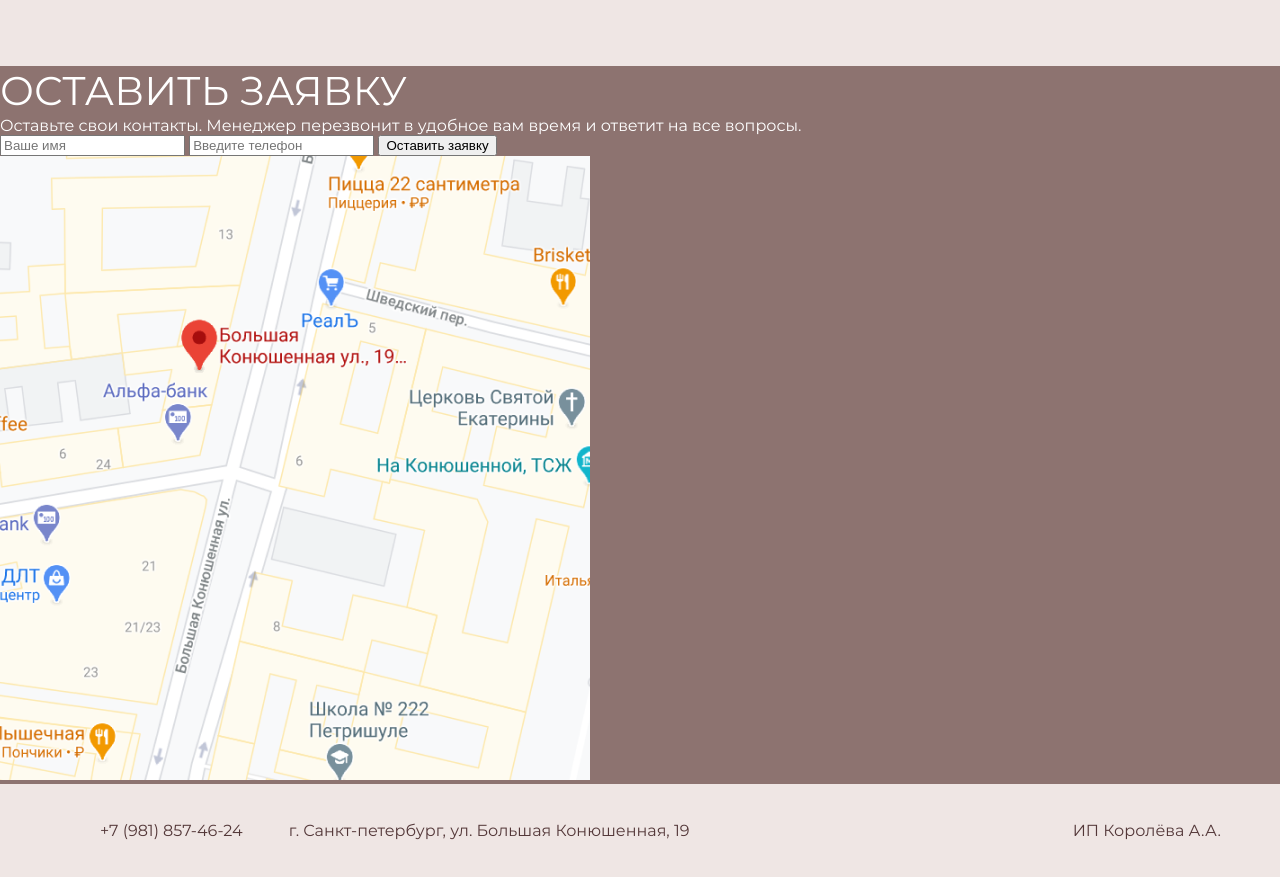
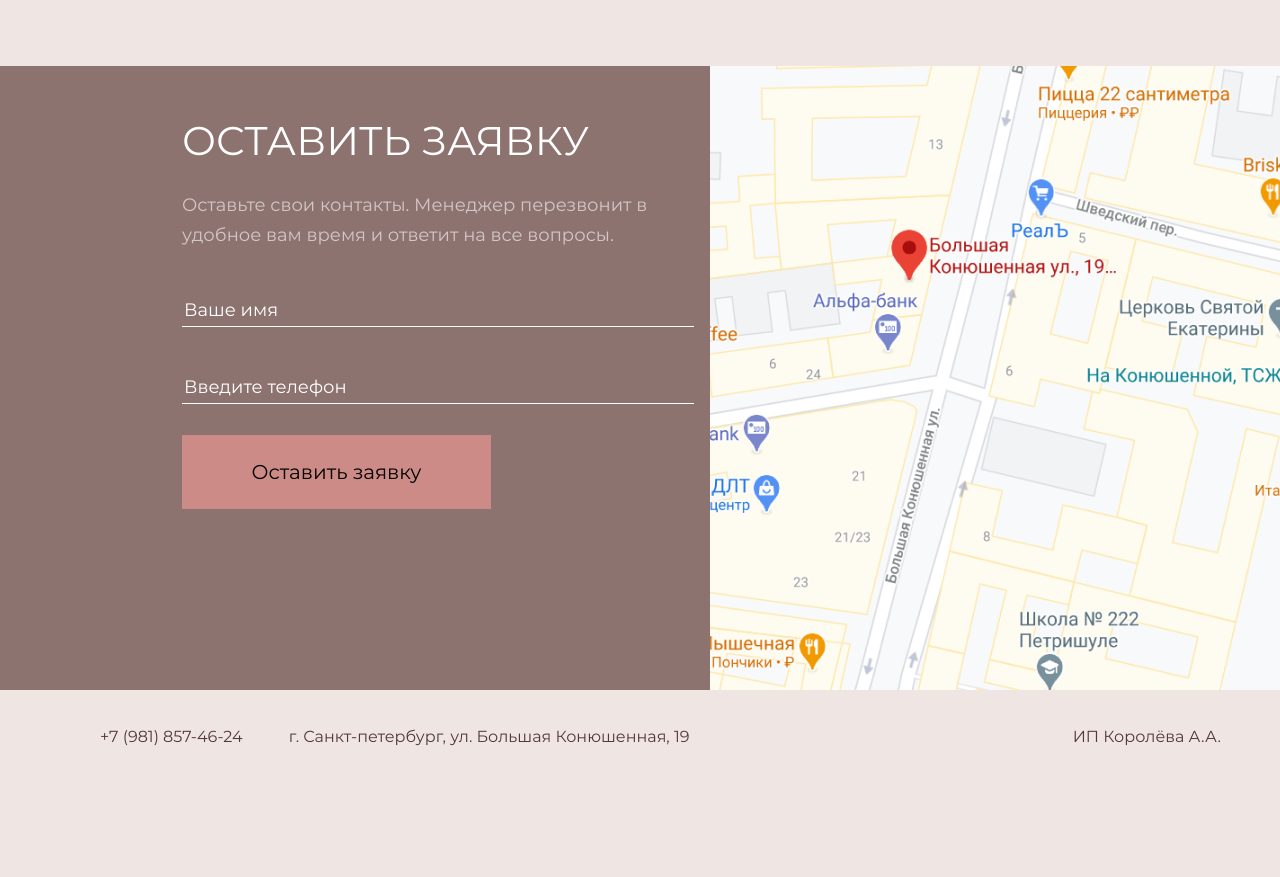
Before and after one commit to alex8belov/marathon5.0, a plain HTML site: page index.html in a window 1280 px wide. Shown: the part 4550-5427 px from the top of the page. After the commit the page ends 5333 px from the top, so only its background shows below. Drawn offline with Linux system fonts and the light colour scheme.

Commit message:
feat: add request section

```diff
--- a/index.html
+++ b/index.html
@@ -132,14 +132,18 @@
         </div>
     </section>
     <section id="request" class="request">
-        <h2 class="section-title">Оставить заявку</h2>
-        <p>Оставьте свои контакты. Менеджер перезвонит в удобное вам время и ответит на все вопросы.</p>
-        <form action="#">
-            <input type="text" placeholder="Ваше имя">
-            <input type="text" placeholder="Введите телефон">
-            <input type="submit" value="Оставить заявку">
-        </form>
-        <img src="files/map.png" alt="местоположение компании">
+        <div class="request-block">
+            <div class="request-left-column">
+                <h2 class="section-title request-title">Оставить заявку</h2>
+                <p class="request-text">Оставьте свои контакты. Менеджер перезвонит в удобное вам время и ответит на все вопросы.</p>
+                <form action="#">
+                    <input type="text" placeholder="Ваше имя">
+                    <input type="tel" placeholder="Введите телефон">
+                    <button type="submit" class="button submit-btn">Оставить заявку</button>
+                </form>
+            </div>
+            <img src="files/map.png" alt="местоположение компании" class="map">
+        </div>
     </section>
     </main>
     <footer class="footer">
--- a/style.css
+++ b/style.css
@@ -79,6 +79,9 @@ a {
     text-align: center;
     padding: 25px 0;
     width: 309px;
+}
+.button:hover {
+    cursor: pointer;
 }
 .request-btn {
     margin-top: 21px;
@@ -313,6 +316,60 @@ a {
     background-color: #8D7370;
     color: #FFFFFF;
 }
+.request-block {
+    padding-left: 182px;
+    display: flex;
+}
+.request-left-column {
+    padding-top: 50px;
+    display: inline-block;
+    width: 508px;
+}
+.request-title {
+    font-family: 'Montserrat';
+    font-style: normal;
+    font-weight: 400;
+    font-size: 40px;
+    line-height: 50px;
+    text-transform: uppercase;
+    color: #FFFFFF;
+}
+.request-text {
+    margin-top: 24px;
+    font-family: 'Montserrat';
+    font-style: normal;
+    font-weight: 400;
+    font-size: 18px;
+    line-height: 30px;
+    color: #FFFFFF;
+    opacity: 0.6;
+}
+input {
+    margin-top: 44px;
+    border: none;
+    border-bottom: 1px solid #fff;
+    font-family: 'Montserrat';
+    font-style: normal;
+    font-weight: 400;
+    font-size: 18px;
+    line-height: 30px;
+    color: #fff;
+    width: 100%;
+    background: none;
+}
+input::placeholder {
+    color: #fff;
+  }
+input:focus {
+    outline: none;
+}
+.submit-btn {
+    margin-top: 31px;
+    border: none;
+}
+.map {
+    margin-left: 20px;
+}
 .footer {
     padding: 37px 0;
 }
```
